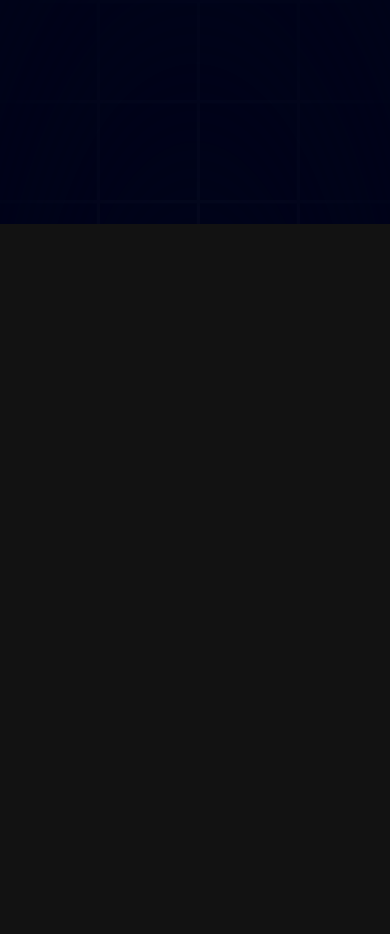
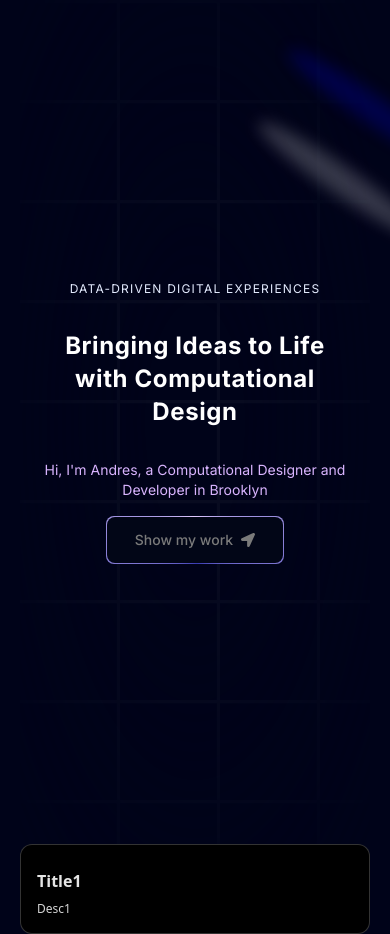
Before and after one commit to ronmacc/my-portfolio, a Next.js app: page / in a window 390 px wide. Before the commit the page ends 844 px from the top, so only its background shows below. Built offline with nearby package versions, Linux system fonts and the light colour scheme.

Commit message:
hero page progress

```diff
--- a/app/globals.css
+++ b/app/globals.css
@@ -66,7 +66,7 @@
   }
 }
 
-/* @layer base {
+@layer base {
   * {
     @apply border-border !scroll-smooth;
   }
@@ -86,4 +86,4 @@
   .black-gradient {
     background: linear-gradient(90deg, #161a31 0%, #06091f 100%);
   }
-} */
+}
--- a/app/page.tsx
+++ b/app/page.tsx
@@ -1,10 +1,17 @@
+import { FloatingNav } from '@/components/ui/FloatingNav';
 import Hero from '../components/Hero';
+import { FaHome } from 'react-icons/fa';
+import Grid from '@/components/Grid';
 
 export default function Home() {
   return (
     <main className="relative bg-black-100 flex justify-center items-center flex-col overflow-hidden mx-auto sm:px-10 px-5">
       <div className="max-w-7xl w-full">
+        <FloatingNav navItems={[
+          { name: 'Home', link: '/', icon: <FaHome /> }
+        ]} className={undefined}/>
         <Hero />
+        <Grid />
       </div>
     </main>
   );
--- /dev/null
+++ b/components/Grid.tsx
@@ -0,0 +1,23 @@
+import React from 'react'
+import { BentoGrid, BentoGridItem } from './ui/BentoGrid'
+
+const Grid = () => {
+  return (
+    <section id="about">
+        <BentoGrid>
+            {[{ title: 'Title1', description: 'Desc1', id:1}].map
+            ((item, i) =>(
+                <BentoGridItem
+                    id={item.id}
+                    key={item.id}
+                    title={item.title}
+                    description={item.description}
+                />
+            ))}
+        </BentoGrid>
+
+    </section>
+  )
+}
+
+export default Grid
--- a/components/Hero.tsx
+++ b/components/Hero.tsx
@@ -1,35 +1,43 @@
-import { Spotlight } from '@/ui/Spotlight';
-import { TextGenerateEffect } from '@/ui/TextGenerateEffect';
+import { MagicButton } from '@/components/ui/MagicButton';
+import { Spotlight } from '@/components/ui/Spotlight';
+import { TextGenerateEffect } from '@/components/ui/TextGenerateEffect';
 import React from 'react'
+import { FaLocationArrow } from 'react-icons/fa';
 
-// Hero.tsx
 const Hero = () => {
     return (
-      <div className="pb-20 pt-36">
-        <div>
-            <Spotlight className="-top-40 -left-10 md:-left-32 md:-top-20 h-screen" fill="white"/>
-            <Spotlight className="top-10 left-full h-[80vh] w-[50vw]" fill="orange"/>
-            <Spotlight className="top-28 left-80 h-[80vh] w-[50vw]" fill="white"/>
-        </div>
-        <div className="h-screen w-full dark:bg-black-100 bg-white  dark:bg-grid-white/[0.02] bg-grid-black/[0.2] flex items-center justify-center absolute top-0 left-0">
-            {/* Radial gradient for the container to give a faded look */}
-            <div className="absolute pointer-events-none inset-0 flex items-center justify-center dark:bg-black-100 bg-white [mask-image:radial-gradient(ellipse_at_center,transparent_20%,black)]"></div>
+      <div className="relative flex items-center justify-center h-screen w-full dark:bg-black-100 bg-white dark:bg-grid-white/[0.03] bg-grid-black/[0.1]">
+        {/* Spotlights */}
+        <Spotlight className="-top-40 -left-10 md:-left-32 md:-top-20 h-screen" fill="white/[0.01]" />
+        <Spotlight className="top-10 left-full h-[80vh] w-[50vw]" fill="blue" />
+        <Spotlight className="top-28 left-80 h-[80vh] w-[50vw]" fill="white" />
 
-            <div className='flex justify-center relative my-20 z-10'>
-                <div className='max-w-[89w] md:max-2-2xl lg:max-x-[60vw] flex flex-col items-center justify-center'>
-                    <h2 className='uppercase tracking-widest text-xs text-center text-blue-100 max-w-80'>
-                        Dynamic Web Magic with Next.js
-                    </h2>
-                    <TextGenerateEffect
-                        className=""
-                        words="Transforming Concepts into Seamless Experiences"
-                    />
+        {/* Radial gradient for the faded look */}
+        <div className="absolute inset-0 pointer-events-none flex items-center justify-center dark:bg-black-100 bg-white [mask-image:radial-gradient(ellipse_at_center,transparent_20%,black)]"></div>
 
-                </div>
-            </div>
+        {/* Text content */}
+        <div className="relative z-10 max-w-[90vw] md:max-w-2xl lg:max-w-[60vw] flex flex-col items-center justify-center text-center space-y-4 px-4">
+            <h2 className="uppercase tracking-widest text-xs text-blue-100">
+                Data-Driven Digital Experiences
+            </h2>
+            <TextGenerateEffect
+                className="text-[28px] sm:text-[36px] md:text-5xl lg:text-6xl leading-tight"
+                words="Bringing Ideas to Life with Computational Design"
+            />
+            <p className="md:tracking-wider text-sm md:text-lg lg:text-xl text-[#D8B4FE]">
+                Hi, I'm Andres, a Computational Designer and Developer in Brooklyn
+            </p>
+            <a href="#about">
+                <MagicButton
+                    title="Show my work"
+                    icon={<FaLocationArrow />}
+                    position='right'
+                />
 
+            </a>
         </div>
       </div>
     );
-  };
-  export default Hero;
+};
+
+export default Hero;
--- /dev/null
+++ b/components/ui/BentoGrid.tsx
@@ -0,0 +1,53 @@
+import { cn } from "../../utils/cn";
+
+export const BentoGrid = ({
+  className,
+  children
+}) => {
+  return (
+    (<div
+      className={cn(
+        "grid md:auto-rows-[18rem] grid-cols-1 md:grid-cols-3 gap-4 max-w-7xl mx-auto ",
+        className
+      )}>
+      {children}
+    </div>)
+  );
+};
+
+export const BentoGridItem = ({
+  className,
+  title,
+  description,
+  header,
+  icon,
+  id,
+}: {
+    className?: string;
+    title?: string | React.ReactNode;
+    description?: string | React.ReactNode;
+    header?: React.ReactNode;
+    icon?: React.ReactNode;
+    id: number;
+}) => {
+  return (
+    (<div
+      className={cn(
+        "row-span-1 rounded-xl group/bento hover:shadow-xl transition duration-200 shadow-input dark:shadow-none p-4 dark:bg-black dark:border-white/[0.2] bg-white border border-transparent justify-between flex flex-col space-y-4 border-red-500",
+        className
+      )}>
+      {header}
+      <div className="group-hover/bento:translate-x-2 transition duration-200">
+        {icon}
+        <div
+          className="font-sans font-bold text-neutral-600 dark:text-neutral-200 mb-2 mt-2">
+          {title}
+        </div>
+        <div
+          className="font-sans font-normal text-neutral-600 text-xs dark:text-neutral-300">
+          {description}
+        </div>
+      </div>
+    </div>)
+  );
+};
--- /dev/null
+++ b/components/ui/FloatingNav.tsx
@@ -0,0 +1,75 @@
+"use client";
+import React, { useState } from "react";
+import {
+  motion,
+  AnimatePresence,
+  useScroll,
+  useMotionValueEvent,
+} from "framer-motion";
+import { cn } from "../../utils/cn";
+import Link from "next/link";
+
+export const FloatingNav = ({
+  navItems,
+  className
+}) => {
+  const { scrollYProgress } = useScroll();
+
+  const [visible, setVisible] = useState(false);
+
+  useMotionValueEvent(scrollYProgress, "change", (current) => {
+    // Check if current is not undefined and is a number
+    if (typeof current === "number") {
+      let direction = current - scrollYProgress.getPrevious();
+
+      if (scrollYProgress.get() < 0.05) {
+        setVisible(false);
+      } else {
+        if (direction < 0) {
+          setVisible(true);
+        } else {
+          setVisible(false);
+        }
+      }
+    }
+  });
+
+  return (
+    (<AnimatePresence mode="wait">
+      <motion.div
+        initial={{
+          opacity: 1,
+          y: -100,
+        }}
+        animate={{
+          y: visible ? 0 : -100,
+          opacity: visible ? 1 : 0,
+        }}
+        transition={{
+          duration: 0.2,
+        }}
+        className={cn(
+          "flex max-w-fit  fixed top-10 inset-x-0 mx-auto border border-transparent dark:border-white/[0.2] rounded-full dark:bg-black bg-white shadow-[0px_2px_3px_-1px_rgba(0,0,0,0.1),0px_1px_0px_0px_rgba(25,28,33,0.02),0px_0px_0px_1px_rgba(25,28,33,0.08)] z-[5000] pr-2 pl-8 py-2  items-center justify-center space-x-4",
+          className
+        )}>
+        {navItems.map((navItem, idx) => (
+          <Link
+            key={`link=${idx}`}
+            href={navItem.link}
+            className={cn(
+              "relative dark:text-neutral-50 items-center flex space-x-1 text-neutral-600 dark:hover:text-neutral-300 hover:text-neutral-500"
+            )}>
+            <span className="block sm:hidden">{navItem.icon}</span>
+            <span className="hidden sm:block text-sm">{navItem.name}</span>
+          </Link>
+        ))}
+        <button
+          className="border text-sm font-medium relative border-neutral-200 dark:border-white/[0.2] text-black dark:text-white px-4 py-2 rounded-full">
+          <span>Login</span>
+          <span
+            className="absolute inset-x-0 w-1/2 mx-auto -bottom-px bg-gradient-to-r from-transparent via-blue-500 to-transparent  h-px" />
+        </button>
+      </motion.div>
+    </AnimatePresence>)
+  );
+};
--- /dev/null
+++ b/components/ui/MagicButton.tsx
@@ -0,0 +1,18 @@
+import React from 'react'
+
+export const MagicButton = ({
+    title, icon, position, handleClick, otherClasses
+}: {
+    title:string; icon: React.ReactNode, position: 'left' | 'right'; handleClick?: () => void; otherClasses?: string;
+}) => {
+  return (
+    <button className="relative inline-flex h-12 w-full overflow-hidden rounded-lg p-[1px] focus:outline-none md:w-60 md:mt-10 text-[#7a7a7a]">
+        <span className="absolute inset-[-1000%] animate-[spin_2s_linear_infinite] bg-[conic-gradient(from_90deg_at_50%_50%,#E2CBFF_0%,#393BB2_50%,#E2CBFF_100%)]" />
+            <span className={`inline-flex h-full w-full cursor-pointer items-center justify-center rounded-lg bg-slate-950 px-7 text-sm font-medium backdrop-blur-3xl gap-2 ${otherClasses}`}>
+                {position === 'left' && icon}
+                {title}
+                {position === 'right' && icon}
+        </span>
+    </button>
+  )
+}
--- /dev/null
+++ b/components/ui/TextGenerateEffect.tsx
@@ -0,0 +1,53 @@
+"use client";
+import { useEffect } from "react";
+import { motion, stagger, useAnimate } from "framer-motion";
+import { cn } from "../../utils/cn";
+
+export const TextGenerateEffect = ({
+  words,
+  className,
+  filter = true,
+  duration = 0.5
+}) => {
+  const [scope, animate] = useAnimate();
+  let wordsArray = words.split(" ");
+  const lastTwoWordsIndex = wordsArray.length - 2;
+
+  useEffect(() => {
+    animate("span", {
+      opacity: 1,
+      filter: filter ? "blur(0px)" : "none",
+    }, {
+      duration: 1.1,
+      delay: stagger(0.2),
+    });
+  }, [scope.current]);
+
+  const renderWords = () => {
+    return (
+      <motion.div ref={scope}>
+        {wordsArray.map((word, idx) => (
+          <motion.span
+            key={word + idx}
+            className={`${idx >= lastTwoWordsIndex ? 'text-purple-500' : 'dark:text-white text-black'} opacity-0`}
+            style={{
+              filter: filter ? "blur(10px)" : "none",
+            }}
+          >
+            {word}{" "}
+          </motion.span>
+        ))}
+      </motion.div>
+    );
+  };
+
+  return (
+    <div className={cn("font-bold", className)}>
+      <div className="my-4">
+        <div className="dark:text-white text-black text-2xl leading-snug tracking-wide">
+          {renderWords()}
+        </div>
+      </div>
+    </div>
+  );
+};
--- a/package.json
+++ b/package.json
@@ -17,6 +17,7 @@
     "next-themes": "^0.3.0",
     "react": "^18.3.1",
     "react-dom": "^18.3.1",
+    "react-icons": "^5.3.0",
     "tailwind-merge": "^2.5.4",
     "tailwindcss-animate": "^1.0.7"
   },
--- a/ui/TextGenerateEffect.tsx
+++ /dev/null
@@ -1,53 +0,0 @@
-"use client";
-import { useEffect } from "react";
-import { motion, stagger, useAnimate } from "framer-motion";
-import { cn } from "../utils/cn";
-
-export const TextGenerateEffect = ({
-  words,
-  className,
-  filter = true,
-  duration = 0.5
-}) => {
-  const [scope, animate] = useAnimate();
-  let wordsArray = words.split(" ");
-  useEffect(() => {
-    animate("span", {
-      opacity: 1,
-      filter: filter ? "blur(0px)" : "none",
-    }, {
-      duration: duration ? duration : 1,
-      delay: stagger(0.2),
-    });
-  }, [scope.current]);
-
-  const renderWords = () => {
-    return (
-      (<motion.div ref={scope}>
-        {wordsArray.map((word, idx) => {
-          return (
-            (<motion.span
-              key={word + idx}
-              className="dark:text-white text-black opacity-0"
-              style={{
-                filter: filter ? "blur(10px)" : "none",
-              }}>
-              {word}{" "}
-            </motion.span>)
-          );
-        })}
-      </motion.div>)
-    );
-  };
-
-  return (
-    (<div className={cn("font-bold", className)}>
-      <div className="mt-4">
-        <div
-          className=" dark:text-white text-black text-2xl leading-snug tracking-wide">
-          {renderWords()}
-        </div>
-      </div>
-    </div>)
-  );
-};
```
Also changed, not shown: components/ui/Spotlight.tsx (renamed from ui/Spotlight.tsx), 1 other file (tests, documents, lock files or other folders).
